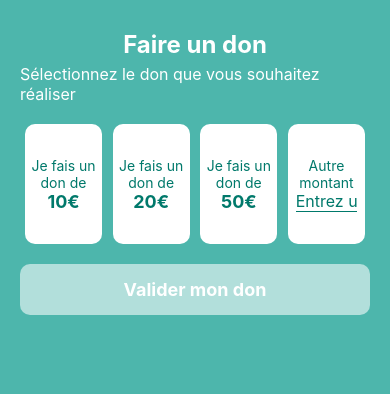
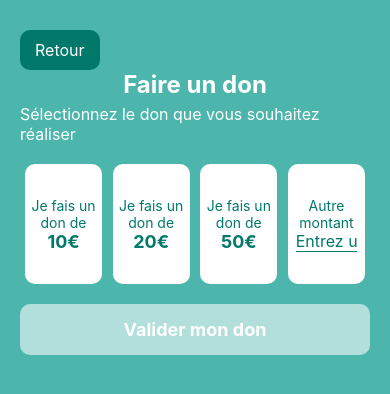
Before and after one commit to am2408/nfc_project_front, a React Native app: screen /Payment in a window 390 px wide. Shown: the top 394 px of the page. Built offline with nearby package versions, Linux system fonts and the light colour scheme.

Commit message:
clean env

```diff
--- a/App.js
+++ b/App.js
@@ -2,8 +2,8 @@ import { NavigationContainer } from '@react-navigation/native';
 import { createStackNavigator } from '@react-navigation/stack';
 import HomePage from './pages/HomePage';
 import LockPage from './pages/LockPage';
-import Payment from './pages/Payment';
-import ConfirmPayment from './pages/ConfirmPayment';
+import Payment from './pages/don/Payment';
+import ConfirmPayment from './pages/don/ConfirmPayment';
 
 const Stack = createStackNavigator();
 
--- a/pages/ConfirmPayment.jsx
+++ b/pages/don/ConfirmPayment.jsx
@@ -35,6 +35,12 @@ const ConfirmPayment = ({ route, navigation }) => {
         <View style={dynamicStyles.container}>
             {/* Section gauche : Détails du don */}
             <View style={dynamicStyles.leftSection}>
+                <TouchableOpacity
+                    style={[styles.backButton, styles.backButton2]}
+                    onPress={() => navigation.navigate('Payment', { amount })}
+                >
+                    <Text style={styles.backButtonText}>Retour</Text>
+                </TouchableOpacity>
                 <Text style={styles.header}>Faire un don</Text>
                 <View style={styles.donationBox}>
                     <Text style={styles.donationText}>Je fais un don de</Text>
@@ -122,6 +128,10 @@ const styles = StyleSheet.create({
         color: '#FFFFFF',
         fontSize: 16,
     },
+    backButton2: {
+        paddingHorizontal: 15, // Ajoute du padding horizontal pour que le bouton s'ajuste à son texte
+        alignSelf: 'flex-start', // Positionne le bouton en haut à gauche du conteneur
+    },
     rightSection: {
         flex: 2,
         backgroundColor: '#FFFFFF',
--- a/pages/Payment.jsx
+++ b/pages/don/Payment.jsx
@@ -40,6 +40,12 @@ const Payment = ({ navigation, route }) => {
 
     return (
         <View style={styles.container}>
+            <TouchableOpacity
+                style={styles.backButton}
+                onPress={() => navigation.navigate('Home')}
+            >
+                <Text style={styles.backButtonText}>Retour</Text>
+            </TouchableOpacity>
             <View style={styles.headerContainer}>
                 <Text style={styles.header}>Faire un don</Text>
                 <Text style={styles.subHeader}>Sélectionnez le don que vous souhaitez réaliser</Text>
@@ -159,6 +165,18 @@ const styles = StyleSheet.create({
         fontSize: 18,
         fontWeight: 'bold',
     },
+    backButton: {
+        backgroundColor: '#00796B',
+        paddingVertical: 10,
+        paddingHorizontal: 15, // Ajoute du padding horizontal pour que le bouton s'ajuste à son texte
+        borderRadius: 10,
+        alignItems: 'center',
+        alignSelf: 'flex-start', // Positionne le bouton en haut à gauche du conteneur
+    },
+    backButtonText: {
+        color: '#FFFFFF',
+        fontSize: 16,
+    },
 });
 
 export default Payment;
```
